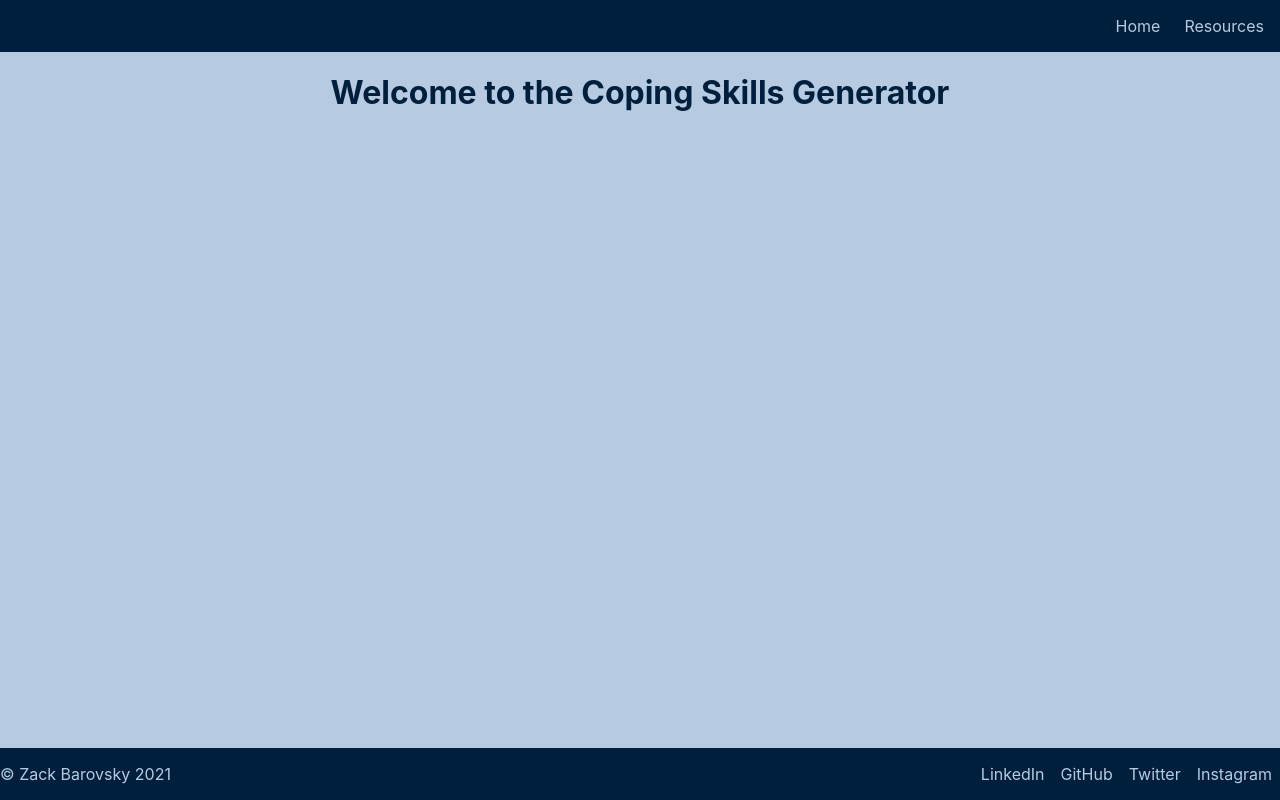
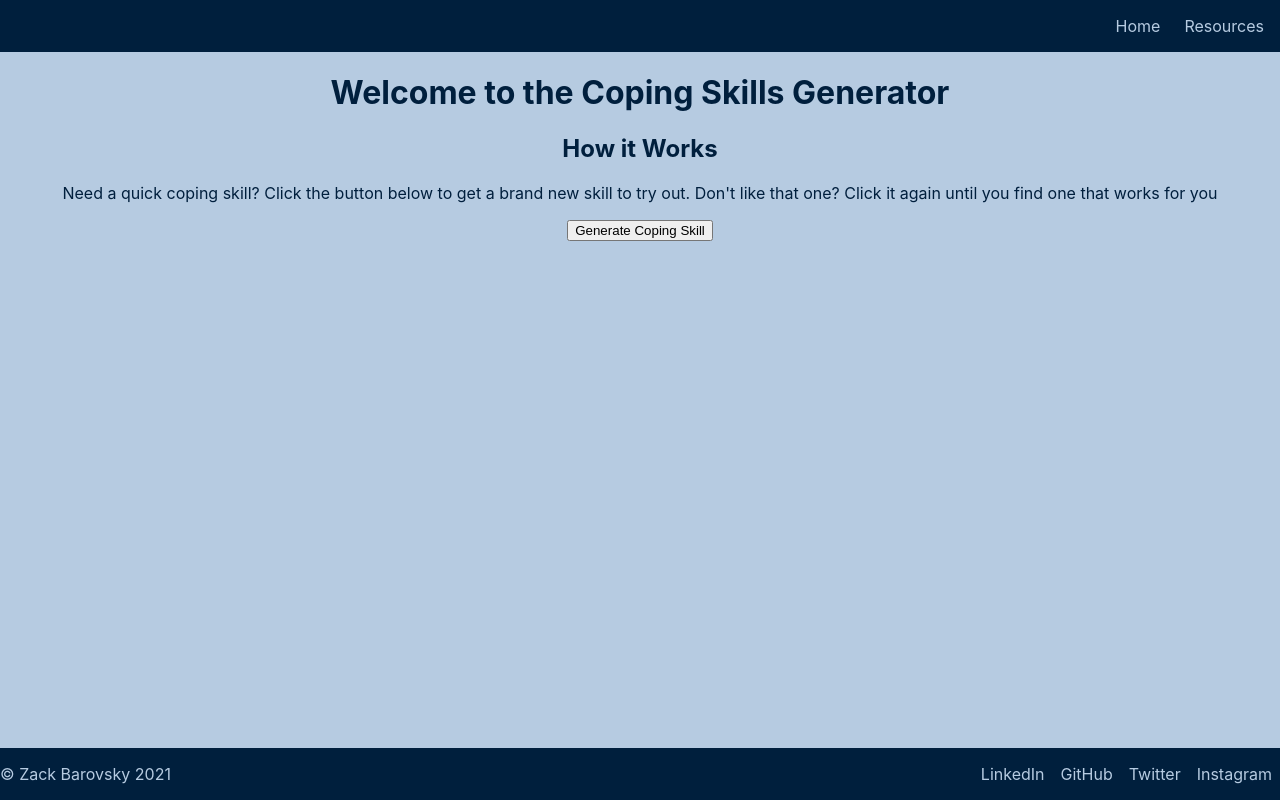
Before and after one commit to zbarovsky/coping-skills-react, a React (Create React App) app: page / in a window 1280 px wide. Built offline with nearby package versions, Linux system fonts and the light colour scheme; no server answers.

Commit message:
set coping skill spawn to button click, works properly

```diff
--- a/src/components/CopingSkill.tsx
+++ b/src/components/CopingSkill.tsx
@@ -3,9 +3,10 @@ import React, {useState, useEffect} from 'react'
 
 function CopingSkill() {
 
-    const [copingSkill, setCopingSkill] = useState<object>()
+    const [copingSkill, setCopingSkill] = useState<string>('')
 
-    useEffect(() => {
+    function GenerateSkill(e:any):void {
+        e.preventDefault()
         let copingSkillId: number = Math.floor(Math.random() * 100)
         console.log(copingSkillId)
         axios.get(`http://127.0.0.1:5000/api/copingskill/`, {params: {id: copingSkillId}})
@@ -13,11 +14,20 @@ function CopingSkill() {
             console.log(response, typeof response)
             setCopingSkill(response.data.skill)
         })
-    }, [])
+    }
 
     return (
-        <div className="coping-skill">
-            {copingSkill}
+        <div className="coping-skill-container">
+            <div className='instructions'>
+                <h2>How it Works</h2>
+                <p>Need a quick coping skill? Click the button below to get a brand new skill to try out. Don't like that one? Click it again until you find one that works for you</p>
+            </div>
+            <div className='coping-skill'>
+                <p>{copingSkill}</p>
+            </div>
+            <div className='coping-skills-button'>
+                <button onClick={GenerateSkill}>Generate Coping Skill</button>
+            </div>
         </div>
     )
 }
```
